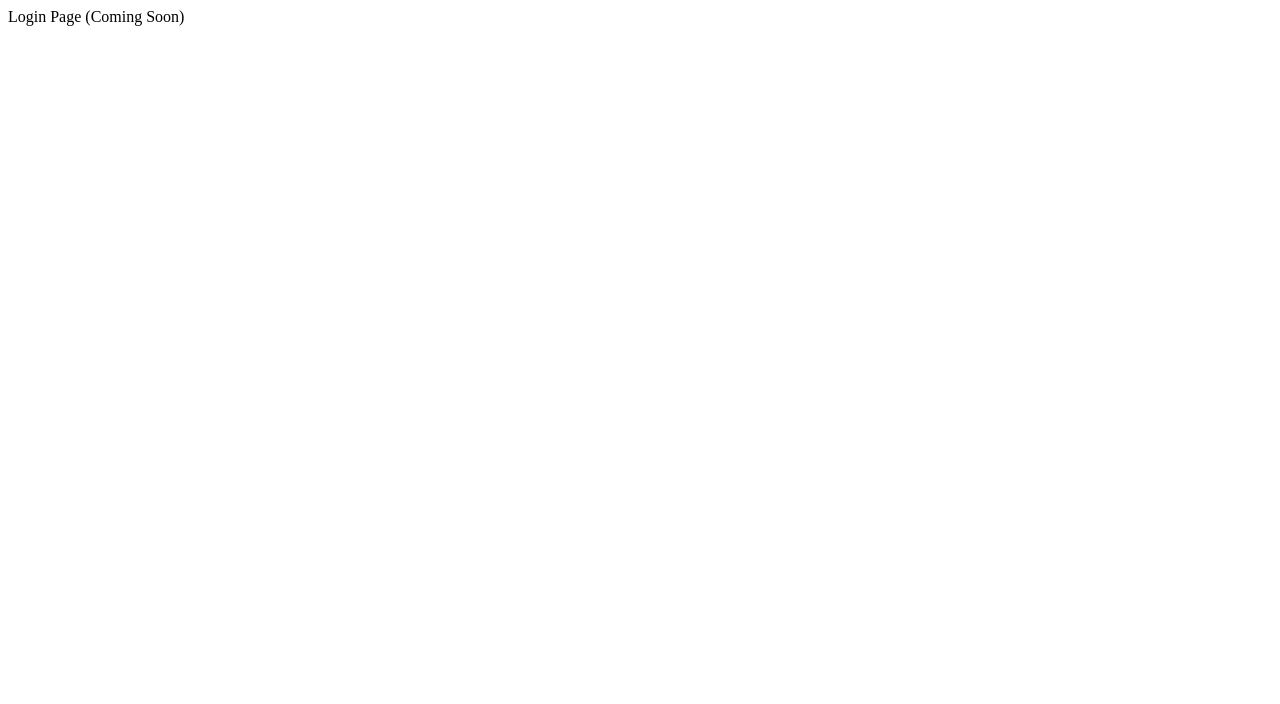
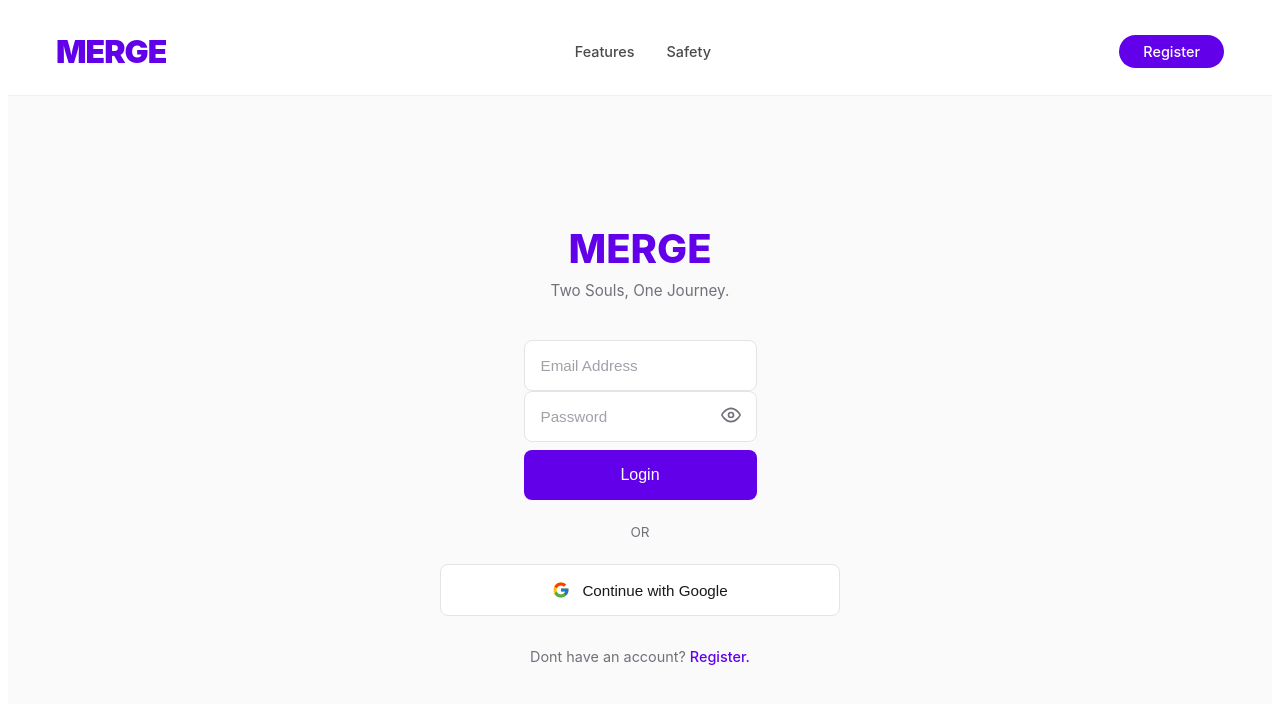
Before and after one commit to Althaf-vt/MERGE, a React (Vite) app in the folder frontend/: page /login in a window 1280 px wide. Shown: the top 704 px of the page. Built offline with nearby package versions, Linux system fonts and the light colour scheme.

Commit message:
feat(auth-ui): implement login form, auth layout, and route integration

```diff
--- a/frontend/src/app.tsx
+++ b/frontend/src/app.tsx
@@ -1,9 +1,10 @@
 import React from 'react'
 import {BrowserRouter, Navigate, Route, Routes} from 'react-router-dom'
 import { RegisterPage } from './features/auth/pages/RegisterPage'
+import { LoginPage } from './features/auth/pages/LoginPage'
 
 // Placeholder components for future routes we will build
-const LoginPage = () => <div>Login Page (Coming Soon)</div>
+// const LoginPage = () => <div>Login Page (Coming Soon)</div>
 const KycOnboardingPage = () => <div>KYC Onboarding (Coming Soon)</div>
 
 
--- /dev/null
+++ b/frontend/src/features/auth/components/LoginForm.module.css
@@ -0,0 +1,147 @@
+.formWrapper {
+  width: 100%;
+  max-width: 400px;
+  display: flex;
+  flex-direction: column;
+  align-items: center;
+}
+
+.branding {
+  text-align: center;
+  margin-bottom: 2.5rem;
+}
+
+.title {
+  color: #6200ea;
+  font-size: 2.5rem;
+  font-weight: 800;
+  margin: 0 0 0.5rem 0;
+}
+
+.subtitle {
+  color: #71717a;
+  font-size: 0.95rem;
+  margin: 0;
+}
+
+.form {
+  width: 100%;
+  display: flex;
+  flex-direction: column;
+  gap: 1.25rem;
+}
+
+.inputGroup {
+  position: relative;
+  width: 100%;
+}
+
+.input {
+  width: 100%;
+  padding: 1rem;
+  border: 1px solid #e4e4e7;
+  border-radius: 8px;
+  font-size: 0.95rem;
+  background-color: #ffffff;
+  outline: none;
+  box-sizing: border-box;
+}
+
+.input::placeholder {
+  color: #a1a1aa;
+}
+
+.input:focus {
+  border-color: #6200ea;
+}
+
+.icon {
+  position: absolute;
+  right: 1rem;
+  top: 50%;
+  transform: translateY(-50%);
+  color: #71717a;
+  cursor: pointer;
+}
+
+.passwordMeter {
+  display: flex;
+  gap: 0.5rem;
+  margin-top: -0.5rem;
+}
+
+.meterBar {
+  height: 4px;
+  flex: 1;
+  background-color: #f3f4f6;
+  border-radius: 2px;
+}
+
+.meterBarActive {
+  background-color: #e0e7ff;
+}
+
+.primaryBtn {
+  width: 100%;
+  padding: 1rem;
+  background-color: #6200ea;
+  color: #ffffff;
+  border: none;
+  border-radius: 8px;
+  font-size: 1rem;
+  font-weight: 500;
+  cursor: pointer;
+  margin-top: 0.5rem;
+}
+
+.divider {
+  display: flex;
+  align-items: center;
+  text-align: center;
+  color: #71717a;
+  font-size: 0.85rem;
+  margin: 1.5rem 0;
+}
+
+.divider::before,
+.divider::after {
+  content: '';
+  flex: 1;
+  border-bottom: 1px solid #e4e4e7;
+}
+
+.divider:not(:empty)::before {
+  margin-right: 1rem;
+}
+
+.divider:not(:empty)::after {
+  margin-left: 1rem;
+}
+
+.googleBtn {
+  width: 100%;
+  padding: 1rem;
+  background-color: #ffffff;
+  border: 1px solid #e4e4e7;
+  border-radius: 8px;
+  font-size: 0.95rem;
+  font-weight: 500;
+  display: flex;
+  justify-content: center;
+  align-items: center;
+  gap: 0.75rem;
+  cursor: pointer;
+  color: #18181b;
+}
+
+.footerText {
+  margin-top: 2rem;
+  font-size: 0.9rem;
+  color: #71717a;
+}
+
+.footerLink {
+  color: #6200ea;
+  text-decoration: none;
+  font-weight: 500;
+}
--- /dev/null
+++ b/frontend/src/features/auth/components/LoginForm.tsx
@@ -0,0 +1,125 @@
+import { useState } from "react";
+import { useAppDispatch } from "../../../app/hooks"
+import { useLoginUserMutation } from "../api/authApi";
+import { Link, Navigate, useNavigate } from "react-router-dom";
+import styles from './LoginForm.module.css';
+import { setCredentials } from "../slices/authSlice";
+
+
+export const LoginForm = () => {
+    const dispatch = useAppDispatch();
+    const navigate = useNavigate();
+
+    // RTK Query hook
+    const [login, {isLoading, error}] = useLoginUserMutation();
+
+    // Form State
+    const [email,setEmail] = useState('');
+    const [password, setPassword] = useState('');
+    const [clientError, setClientError] = useState<string | null>(null);
+
+    const [showPassword, setShowPassword] = useState(false);
+
+    const handleSubmit = async (e: React.FormEvent<HTMLFormElement>) => {
+        e.preventDefault();
+        setClientError(null);
+
+        if(!email || !password){
+            setClientError("Please fill in both fields.");
+            return;
+        }
+
+        try {
+            // 1. Call the backend API
+            const response = await login({email,password}).unwrap();
+
+            // 2. Save the tokens and user to the Redux store
+            dispatch(setCredentials({
+                accessToken: response.accessToken,
+                refreshToken: response.refreshToken,
+                user: response.user
+            }))
+
+            // 3. Redirect the user to the KYC onboarding screen
+            navigate('/onboarding/kyc');
+
+        } catch (error) {
+            console.error("Login failed: ", error);
+        }
+
+    }
+
+    // SVG Icons for the password toggle
+    const EyeIcon = () => (
+        <svg width="20" height="20" viewBox="0 0 24 24" fill="none" stroke="currentColor" strokeWidth="2" strokeLinecap="round" strokeLinejoin="round">
+            <path d="M1 12s4-8 11-8 11 8 11 8-4 8-11 8-11-8-11-8z"></path>
+            <circle cx="12" cy="12" r="3"></circle>
+        </svg>
+    );
+
+    const EyeOffIcon = () => (
+        <svg width="20" height="20" viewBox="0 0 24 24" fill="none" stroke="currentColor" strokeWidth="2" strokeLinecap="round" strokeLinejoin="round">
+            <path d="M17.94 17.94A10.07 10.07 0 0 1 12 20c-7 0-11-8-11-8a18.45 18.45 0 0 1 5.06-5.94M9.9 4.24A9.12 9.12 0 0 1 12 4c7 0 11 8 11 8a18.5 18.5 0 0 1-2.16 3.19m-6.72-1.07a3 3 0 1 1-4.24-4.24"></path>
+            <line x1="1" y1="1" x2="23" y2="23"></line>
+        </svg>
+    );
+
+    return(
+        <div className={styles.formWrapper}>
+
+            <div className={styles.branding}>
+                <h1 className={styles.title}>MERGE</h1>
+                <p className={styles.subtitle}>Two Souls, One Journey.</p>
+            </div>
+
+            <form onSubmit={handleSubmit}>
+                {clientError && <div style={{ color: '#ef4444', fontSize: '0.875rem', textAlign: 'center' }}>{clientError}</div>}
+                {/* Error handling from NestJS backend */}
+                {error && <div style={{ color: '#ef4444', fontSize: '0.875rem', textAlign: 'center' }}>Login failed. please check the credentials.</div>}
+
+                <div className={styles.inputGroup}>
+                    <input
+                        className={styles.input}
+                        type="email"
+                        value={email}
+                        onChange={(e) => setEmail(e.target.value)}
+                        placeholder="Email Address"
+                    />
+                </div>
+                <div className={styles.inputGroup}>
+                    <input
+                        className={styles.input}
+                        type={showPassword ? "text" : "password"}
+                        value={password}
+                        onChange={(e) => setPassword(e.target.value)}
+                        placeholder="Password"
+                    />
+                    <span className={styles.icon} onClick={() => setShowPassword(!showPassword)}>
+                        {showPassword ? <EyeOffIcon/> : <EyeIcon/>}
+                    </span>
+                </div>
+
+                <button type="submit" className={styles.primaryBtn} disabled={isLoading}>
+                    {isLoading ? "Logging in...." : "Login"}
+                </button>
+            </form>
+
+            <div className={styles.divider}>OR</div>
+
+            {/* Google OAuth Button */}
+            <button className={styles.googleBtn} type="button">
+                <svg width="18" height="18" xmlns="http://www.w3.org/2000/svg" viewBox="0 0 48 48">
+                    <path fill="#FFC107" d="M43.611 20.083H42V20H24v8h11.303c-1.649 4.657-6.08 8-11.303 8-6.627 0-12-5.373-12-12s5.373-12 12-12c3.059 0 5.842 1.154 7.961 3.039l5.657-5.657C34.046 6.053 29.268 4 24 4 12.955 4 4 12.955 4 24s8.955 20 20 20 20-8.955 20-20c0-1.341-.138-2.65-.389-3.917z"/>
+                    <path fill="#FF3D00" d="M6.306 14.691l6.571 4.819C14.655 15.108 18.961 12 24 12c3.059 0 5.842 1.154 7.961 3.039l5.657-5.657C34.046 6.053 29.268 4 24 4 16.318 4 9.656 8.337 6.306 14.691z"/>
+                    <path fill="#4CAF50" d="M24 44c5.166 0 9.86-1.977 13.409-5.192l-6.19-5.238A11.91 11.91 0 0 1 24 36c-5.202 0-9.619-3.317-11.283-7.946l-6.522 5.025C9.505 39.556 16.227 44 24 44z"/>
+                    <path fill="#1976D2" d="M43.611 20.083H42V20H24v8h11.303a12.04 12.04 0 0 1-4.087 5.571l.003-.002 6.19 5.238C36.971 39.205 44 34 44 24c0-1.341-.138-2.65-.389-3.917z"/>
+                </svg>
+                Continue with Google
+            </button>
+
+            <p className={styles.footerText}>
+                Dont have an account? <Link to="/register" className={styles.footerLink}>Register.</Link>
+            </p>
+        </div>
+    )
+}
--- /dev/null
+++ b/frontend/src/features/auth/pages/LoginPage.tsx
@@ -0,0 +1,10 @@
+import { AuthLayout } from "../../../shared/components/layouts/AuthLayout"
+import { LoginForm } from "../components/LoginForm"
+
+export const LoginPage = () => {
+    return(
+        <AuthLayout>
+            <LoginForm/>
+        </AuthLayout>
+    )
+}
--- a/frontend/src/shared/components/layouts/AuthLayout.tsx
+++ b/frontend/src/shared/components/layouts/AuthLayout.tsx
@@ -1,5 +1,5 @@
 import React from 'react';
-import { Link } from 'react-router-dom';
+import { Link, useLocation } from 'react-router-dom';
 import styles from './AuthLayout.module.css';
 
 interface AuthLayoutProps {
@@ -7,6 +7,9 @@ interface AuthLayoutProps {
 }
 
 export const AuthLayout: React.FC<AuthLayoutProps> = ({ children }) => {
+    const location = useLocation();
+
+    const isLoginPage = location.pathname === '/login'
   return (
     <div className={styles.layoutContainer}>
       <header className={styles.header}>
@@ -15,7 +18,12 @@ export const AuthLayout: React.FC<AuthLayoutProps> = ({ children }) => {
           <Link to="/features" className={styles.navLink}>Features</Link>
           <Link to="/safety" className={styles.navLink}>Safety</Link>
         </nav>
-        <Link to="/login" className={styles.loginBtn}>Login</Link>
+        {isLoginPage ? (
+                <Link to="/register" className={styles.loginBtn}>Register</Link>
+            ):(
+                <Link to="/login" className={styles.loginBtn}>Login</Link>
+            )
+        }
       </header>
       <main className={styles.mainContent}>
         {children}
```
